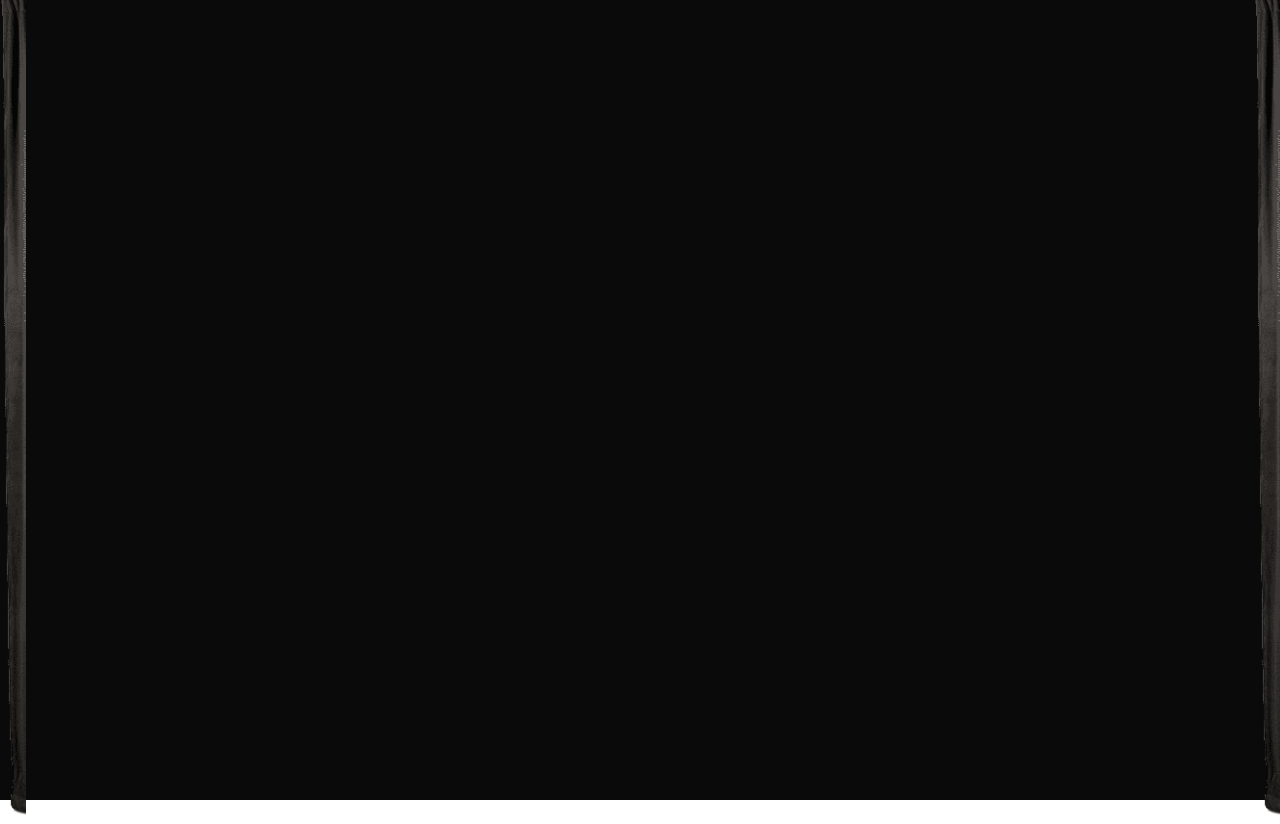
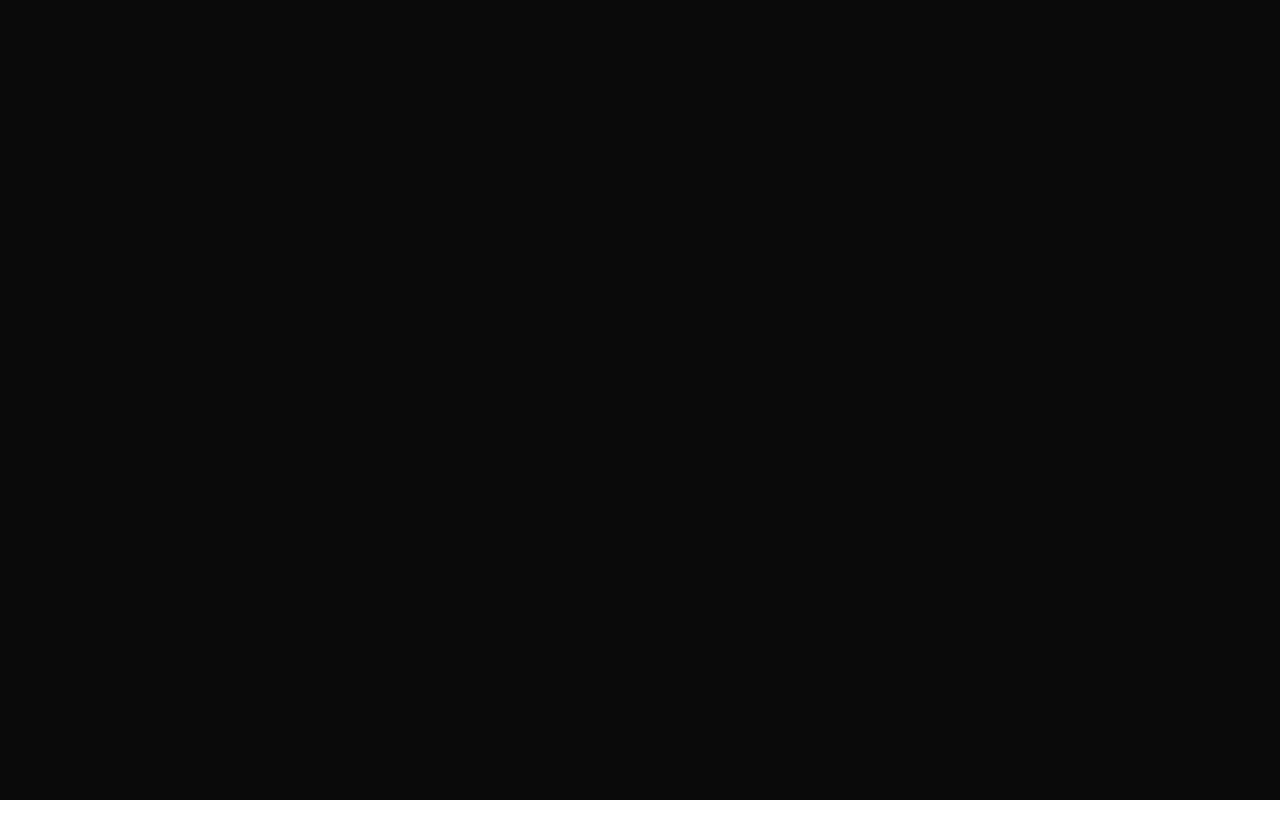
Before and after one commit to MustacherDev/MidMed, a plain HTML site: page index.html in a window 1280 px wide. After the commit the page ends 800 px from the top, so only its background shows below. Drawn offline with Linux system fonts and the light colour scheme.

Commit message:
No curtains

```diff
--- a/index.html
+++ b/index.html
@@ -68,8 +68,7 @@
 
     <div class="container">
     <canvas id="Canvas" onclick="openFullscreen()"></canvas>
-    <div class="curtain curtain-left"></div>
-    <div class="curtain curtain-right"></div>
+
 
     </div>
 
```
